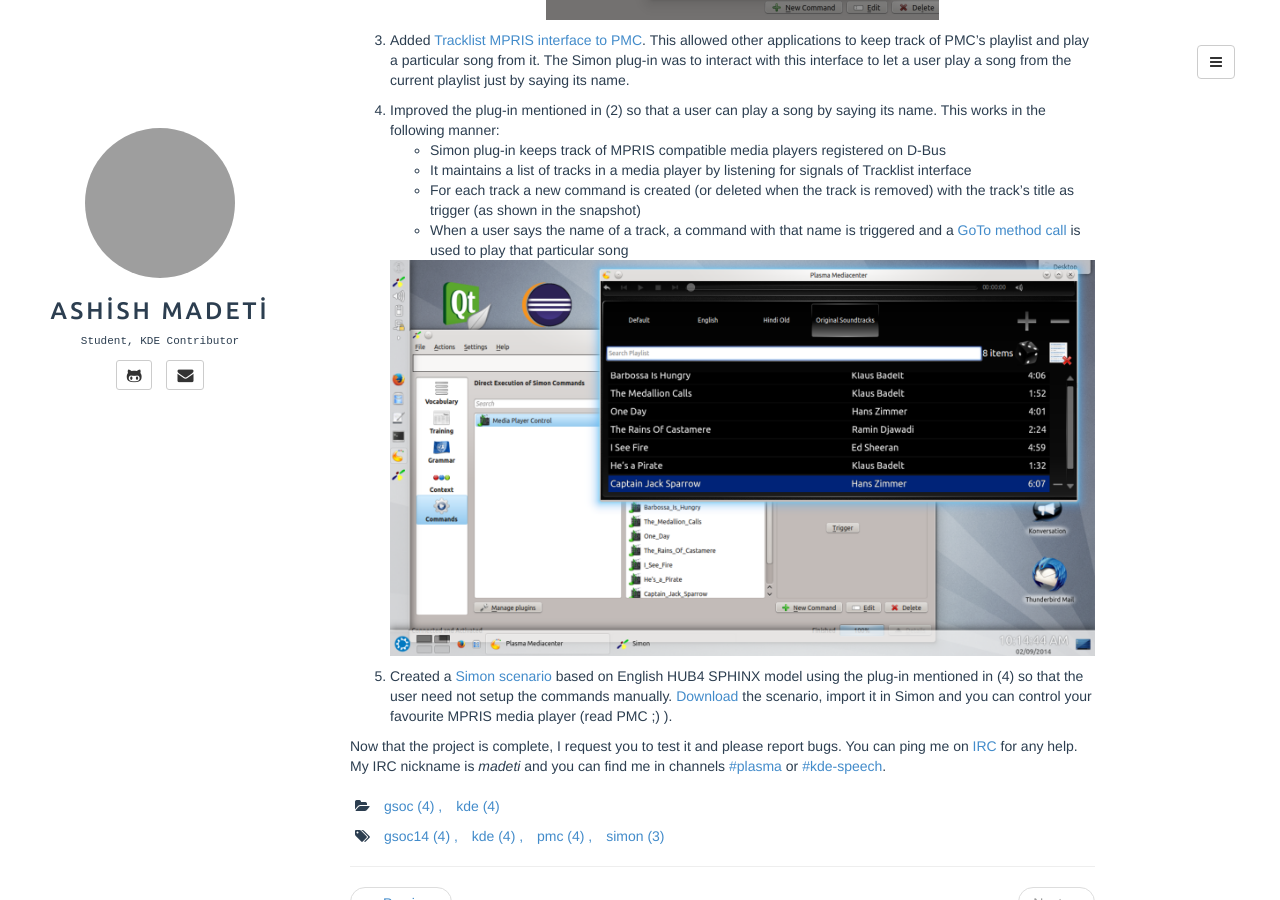
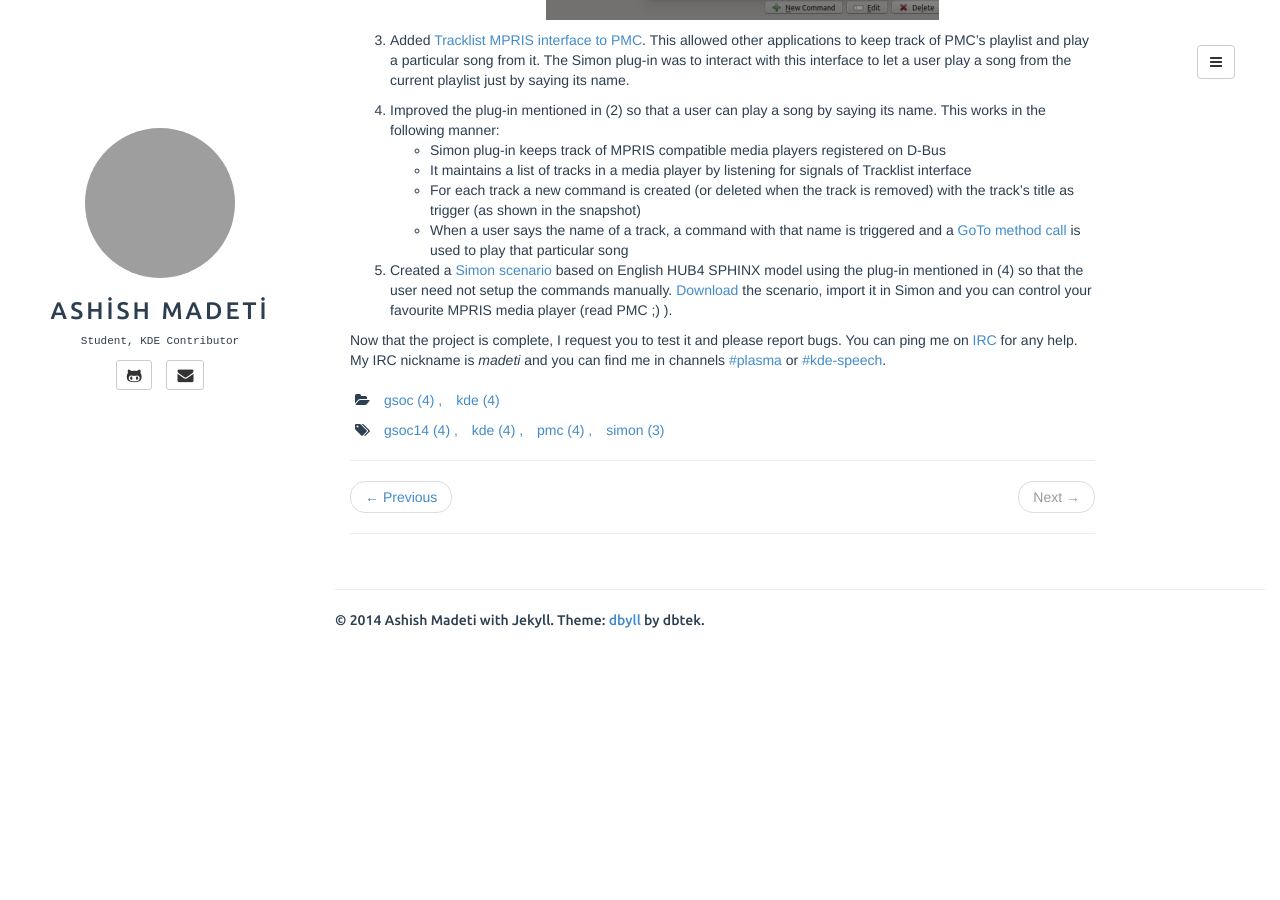
Before and after one commit to ashishmadeti/ashishmadeti.github.io, a Jekyll site: the page built from _posts/2014-09-02-gsoc-summary.md, in a window 1280 px wide and 900 px high, scrolled down 1202 px. Built offline with Jekyll 4.4.1, drawn with Linux system fonts in a browser that asks for light colours; after the commit the page ends 1842 px from its top, so only the background shows below that; grey boxes are pictures that could not be loaded.

Commit message:
3rd time minor changes to "gsoc-summary" file

```diff
--- a/_posts/2014-09-02-gsoc-summary.md
+++ b/_posts/2014-09-02-gsoc-summary.md
@@ -26,8 +26,6 @@
    - For each track a new command is created (or deleted when the track is removed) with the track's title as trigger (as shown in the snapshot)
    - When a user says the name of a track, a command with that name is triggered and a [GoTo method call](http://specifications.freedesktop.org/mpris-spec/latest/Track_List_Interface.html#Method:GoTo) is used to play that particular song
 
-    ![Advanced Simon Plug-in](/images/advancedSimonPlugin.png)
-
 5. Created a [Simon scenario](https://userbase.kde.org/Simon/Scenarios) based on English HUB4 SPHINX model using the plug-in mentioned in (4) so that the user need not setup the commands manually. [Download](http://opendesktop.org/content/show.php/%5BEN%2BH4W%5D+Media+Player+Control?content=166763) the scenario, import it in Simon and you can control your favourite MPRIS media player (read PMC ;) ).
 
 Now that the project is complete, I request you to test it and please report bugs. You can ping me on [IRC](http://en.wikipedia.org/wiki/Internet_Relay_Chat) for any help. My IRC nickname is *madeti* and you can find me in channels [#plasma](http://webchat.freenode.net?channels=%23plasma&uio=d4) or [#kde-speech](http://webchat.freenode.net?channels=%23kde-speech&uio=d4).
```
